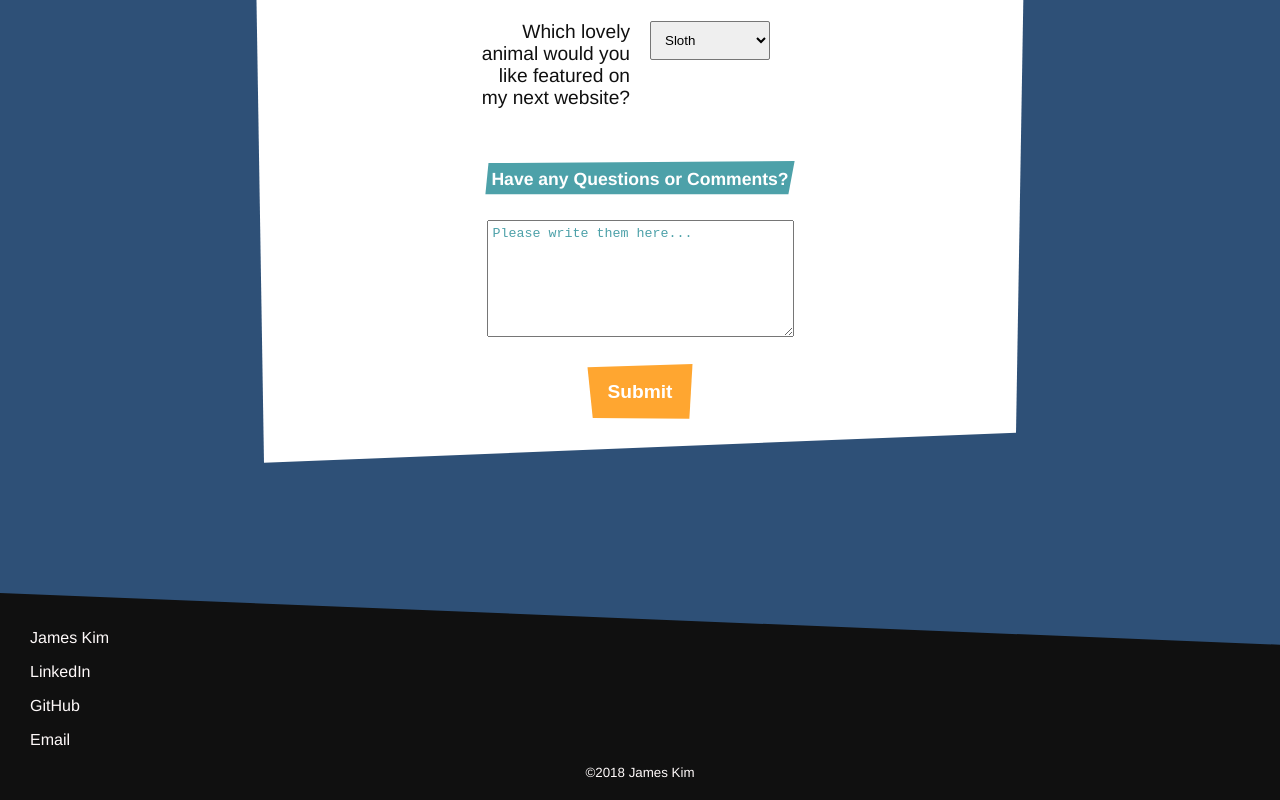
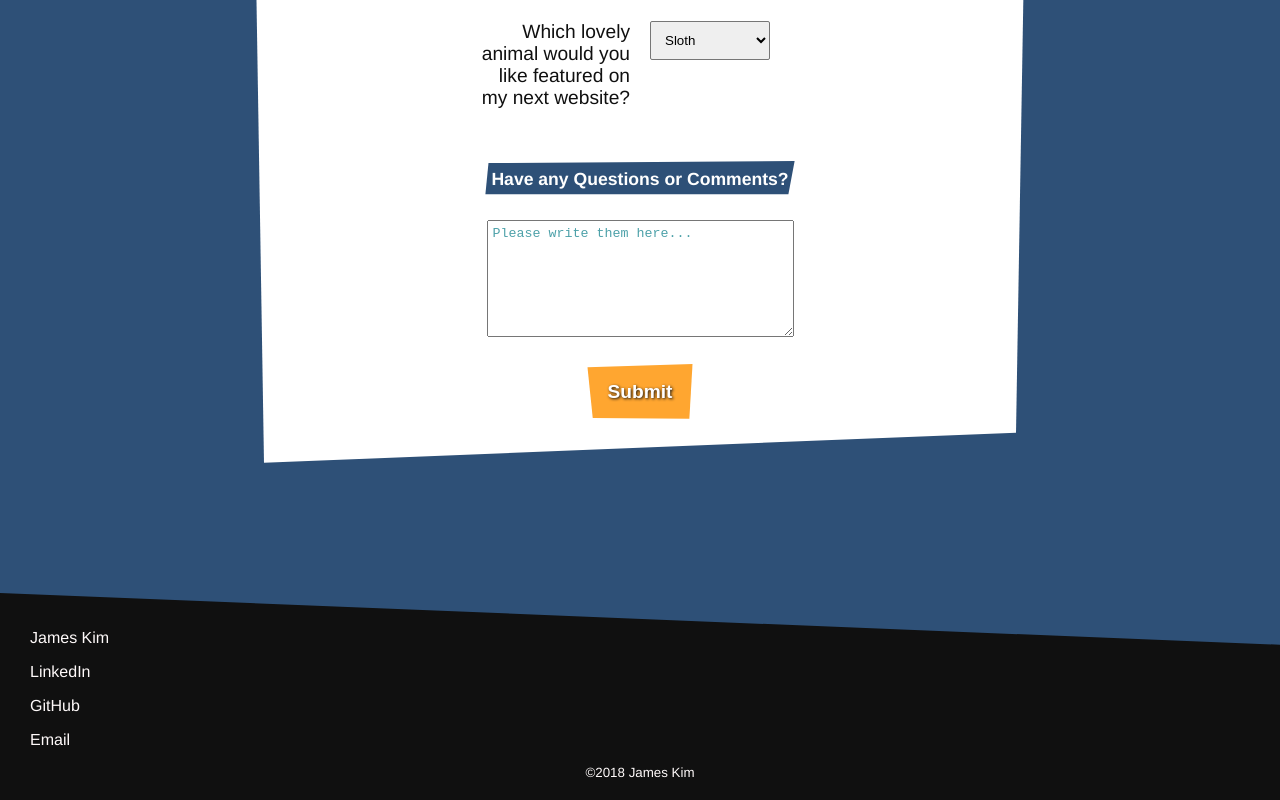
Before and after one commit to JamesScript7/survey-form, a plain HTML site: page index.html in a window 1280 px wide. Shown: the part 1066-1866 px from the top of the page. Drawn offline with Linux system fonts and the light colour scheme.

Commit message:
Fix question background, meta description, theme-color, and submit

```diff
--- a/css/main.scss
+++ b/css/main.scss
@@ -112,6 +112,7 @@ form {
     border: none;
     color: $white-color;
     background-color: $orange-color;
+    text-shadow: 1px 1px 3px $dark-color;
     clip-path: polygon(0% 10%, 100% 5%, 97% 93%, 5% 92%);
     transition: transform 0.5s;
     &:hover {
@@ -172,7 +173,7 @@ div.text-area {
     padding: 10px 6px;
     text-align: center;
     color: $white-color;
-    background-color: $teal-color;
+    background-color: $blue-color;
     clip-path: polygon(1% 10%, 100% 5%, 98% 86%, 0% 86%);
   }
 }
--- a/index.html
+++ b/index.html
@@ -1,8 +1,10 @@
 <!DOCTYPE html>
-<html>
+<html lang="en">
 	<head>
 		<meta charset="UTF-8">
 		<meta name="viewport" content="width=device-width, initial-scale=1">
+		<meta name="description" content="A brief survey page for my website">
+		<meta name="theme-color" content="#2E5077">
 		<title>
 			Survey Form
 		</title>
```
Also changed, not shown: css/main.css.
